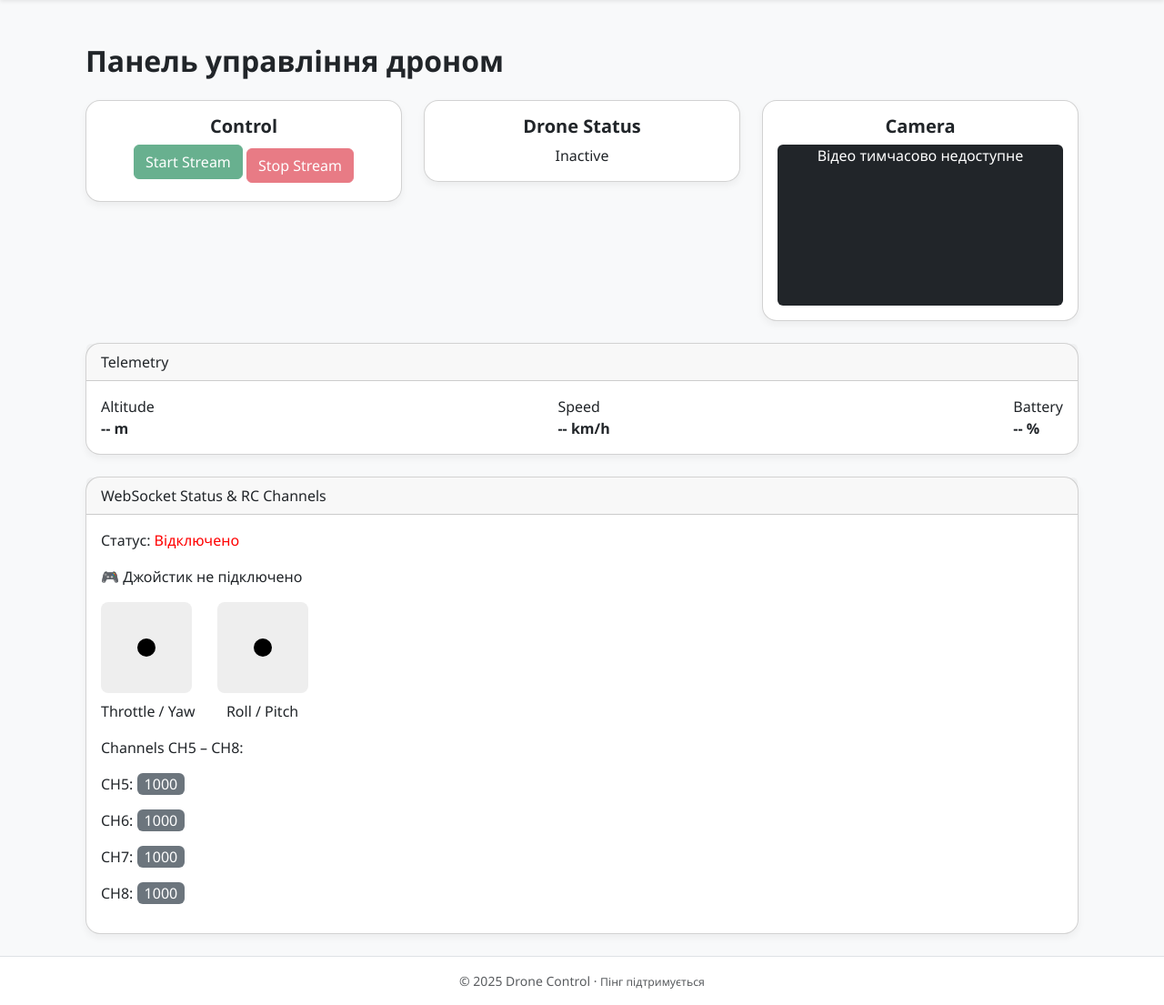
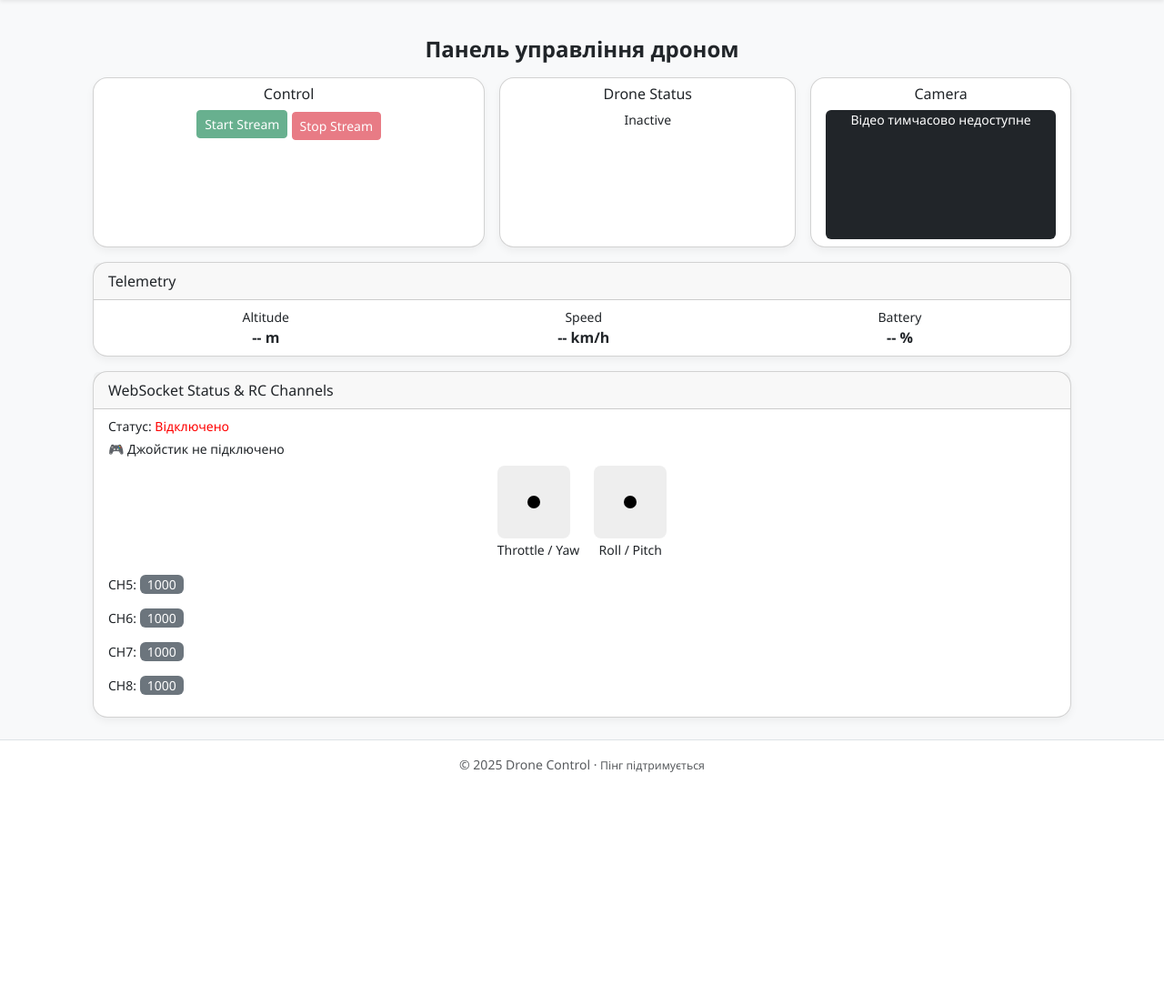
Before and after one commit to shewa420/drone-control, a FastAPI app: page /dashboard in a window 1280 px wide. Shown: the part 57-1162 px from the top of the page at 91% size. After the commit the page ends 906 px from the top, so only its background shows below. Run offline with FastAPI, Linux system fonts and the light colour scheme.

Commit message:
значні зміни ахахахах

```diff
--- a/app/templates/dashboard.html
+++ b/app/templates/dashboard.html
@@ -2,75 +2,64 @@
 {% extends 'base.html' %}
 
 {% block content %}
-<div class="container mt-4">
-  <h2>Панель управління дроном</h2>
+<div class="container mt-3" style="max-width: 1100px;">
+  <h4 class="text-center mb-3">Панель управління дроном</h4>
 
-  <div class="row mt-4">
-    <div class="col-md-4">
-      <div class="card text-center">
-        <div class="card-body">
-          <h5 class="card-title">Control</h5>
-          <button class="btn btn-success mb-2" disabled>Start Stream</button>
-          <button class="btn btn-danger" disabled>Stop Stream</button>
+  <div class="d-flex justify-content-between flex-wrap gap-3">
+    <div class="card flex-fill text-center" style="min-width: 220px;">
+      <div class="card-body py-2">
+        <h6 class="card-title">Control</h6>
+        <button class="btn btn-success btn-sm mb-1" disabled>Start Stream</button>
+        <button class="btn btn-danger btn-sm" disabled>Stop Stream</button>
       </div>
     </div>
-    </div>
-    <div class="col-md-4">
-      <div class="card text-center">
-        <div class="card-body">
-          <h5 class="card-title">Drone Status</h5>
-          <p class="card-text">Inactive</p>
+
+    <div class="card flex-fill text-center" style="min-width: 220px;">
+      <div class="card-body py-2">
+        <h6 class="card-title">Drone Status</h6>
+        <p class="card-text small">Inactive</p>
       </div>
     </div>
-    </div>
-    <div class="col-md-4">
-      <div class="card text-center">
-        <div class="card-body">
-          <h5 class="card-title">Camera</h5>
-          <div class="ratio ratio-16x9 bg-dark text-white d-flex align-items-center justify-content-center rounded">
-            <span>Відео тимчасово недоступне</span>
-          </div>
+
+    <div class="card flex-fill text-center" style="min-width: 220px;">
+      <div class="card-body py-2">
+        <h6 class="card-title">Camera</h6>
+        <div class="ratio ratio-16x9 bg-dark text-white d-flex align-items-center justify-content-center rounded" style="min-height: 100px;">
+          <span class="small">Відео тимчасово недоступне</span>
         </div>
       </div>
     </div>
   </div>
 
-  <div class="row mt-4">
-    <div class="col-12">
-      <div class="card">
-        <div class="card-header">Telemetry</div>
-        <div class="card-body d-flex justify-content-between">
-          <div>Altitude<br><strong>-- m</strong></div>
-          <div>Speed<br><strong>-- km/h</strong></div>
-          <div>Battery<br><strong>-- %</strong></div>
-        </div>
-      </div>
+  <div class="card mt-3">
+    <div class="card-header py-2">Telemetry</div>
+    <div class="card-body py-2 d-flex justify-content-around text-center">
+      <div><div class="small">Altitude</div><strong>-- m</strong></div>
+      <div><div class="small">Speed</div><strong>-- km/h</strong></div>
+      <div><div class="small">Battery</div><strong>-- %</strong></div>
     </div>
   </div>
 
-  <div class="row mt-4">
-    <div class="col-12">
-      <div class="card">
-        <div class="card-header">WebSocket Status & RC Channels</div>
-        <div class="card-body">
-          <p>Статус: <span id="ws-status" style="color: red;">Відключено</span></p>
-          <p id="status">🎮 Джойстик не підключено</p>
-          <div class="d-flex gap-4 mb-3">
+  <div class="card mt-3">
+    <div class="card-header py-2">WebSocket Status & RC Channels</div>
+    <div class="card-body py-2">
+      <p class="mb-1 small">Статус: <span id="ws-status" style="color: red;">Відключено</span></p>
+      <p class="mb-2 small" id="status">🎮 Джойстик не підключено</p>
+      <div class="d-flex gap-3 justify-content-center mb-3">
         <div class="text-center">
-              <div style="width:100px;height:100px;background:#eee;border-radius:8px;position:relative;">
-                <div id="dot-left" style="width:20px;height:20px;background:black;position:absolute;left:40px;top:40px;border-radius:50%;"></div>
+          <div style="width:80px;height:80px;background:#eee;border-radius:8px;position:relative;">
+            <div id="dot-left" style="width:14px;height:14px;background:black;position:absolute;left:33px;top:33px;border-radius:50%;"></div>
           </div>
-              <div class="mt-2">Throttle / Yaw</div>
+          <small>Throttle / Yaw</small>
         </div>
         <div class="text-center">
-              <div style="width:100px;height:100px;background:#eee;border-radius:8px;position:relative;">
-                <div id="dot-right" style="width:20px;height:20px;background:black;position:absolute;left:40px;top:40px;border-radius:50%;"></div>
+          <div style="width:80px;height:80px;background:#eee;border-radius:8px;position:relative;">
+            <div id="dot-right" style="width:14px;height:14px;background:black;position:absolute;left:33px;top:33px;border-radius:50%;"></div>
           </div>
-              <div class="mt-2">Roll / Pitch</div>
+          <small>Roll / Pitch</small>
         </div>
       </div>
-          <p>Channels CH5 – CH8:</p>
-          <div>
+      <div class="small">
         <p>CH5: <span id="bar-ch5" class="d-inline-block bg-secondary text-white px-2 rounded" style="min-width:40px;">1000</span></p>
         <p>CH6: <span id="bar-ch6" class="d-inline-block bg-secondary text-white px-2 rounded" style="min-width:40px;">1000</span></p>
         <p>CH7: <span id="bar-ch7" class="d-inline-block bg-secondary text-white px-2 rounded" style="min-width:40px;">1000</span></p>
@@ -79,6 +68,4 @@
     </div>
   </div>
 </div>
-  </div>
-</div>
 {% endblock %}
```
Also changed, not shown: app/static/js/dashboard.js (+36 -24 lines). Lines whose indentation alone changed are shown as unchanged.
